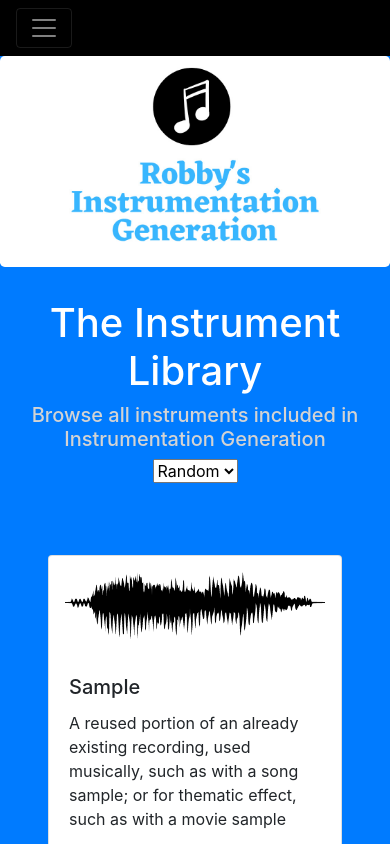
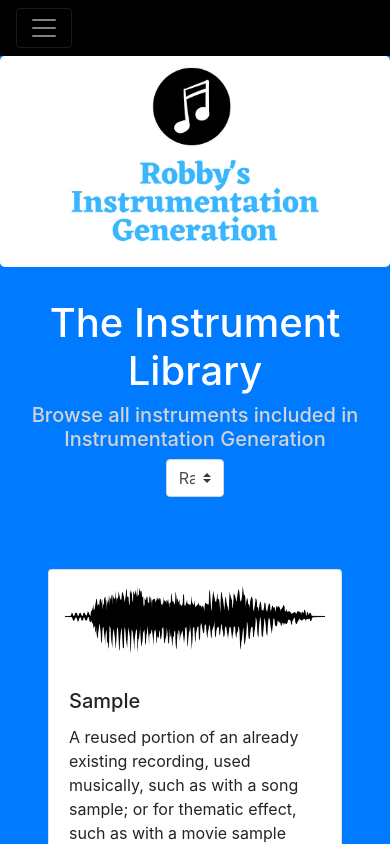
Before and after one commit to robbyph/instrumentation-generation, a Next.js app: page /library in a window 390 px wide. Shown: the top 844 px of the page. Built offline with nearby package versions, Linux system fonts and the light colour scheme.

Commit message:
Added bootstrap styling to selects and added sorting to instrument modal

```diff
--- a/components/Layout.js
+++ b/components/Layout.js
@@ -12,6 +12,8 @@ const Layout = ({children}) => {
 
     return (
         <>
+                    <meta content="width=device-width, initial-scale=1" name="viewport" />
+
         <Navigation currentPage={curPage()}></Navigation>
         <div>
             <main>
--- a/components/LibraryComponents/LibraryInstrumentList.js
+++ b/components/LibraryComponents/LibraryInstrumentList.js
@@ -31,7 +31,6 @@ const LibraryInstrumentList = (sortOption) => {
 
       useEffect(() => {
         var newInstruments = [...instrumentData]
-        console.log('Option: ' + sorting)
         if (sorting === '0') {
             setInstruments(shuffle(newInstruments))
         }else if (sorting === '1') {
--- a/pages/library.js
+++ b/pages/library.js
@@ -15,7 +15,7 @@ const library = () => {
                 />
                 <h1 className={styles.headingOne}>The Instrument Library</h1>
                 <h5 className={styles.headingFive}>Browse all instruments included in Instrumentation Generation</h5>
-                <select className={styles.sortSelect} onChange={(e) => setSortingOption(e.target.value)}>
+                <select className="custom-select" id='sortingSelect' onChange={(e) => setSortingOption(e.target.value)}>
                     <option defaultValue value ="0">Random</option>
                     <option value="1">A - Z</option>
                     <option value="2">Z - A</option>
--- /dev/null
+++ b/styles/InstrumentModal.module.scss
@@ -0,0 +1,4 @@
+.sortSelect{
+        display: block;
+        margin: 0 auto;
+}
--- a/styles/Library.module.scss
+++ b/styles/Library.module.scss
@@ -8,15 +8,16 @@
     color: rgb(211, 211, 211);
 }
 
-.sortSelect{
-    float: right;
-    margin-right:5%;
+.custom-select#sortingSelect{
+    width: 5% !important;
+    float: right !important;
+    margin-right:5% !important;
 }
 
 @media (max-width: 768px) {
-    .sortSelect{
-        float: none;
-        display: block;
-        margin: 0 auto;
+    .custom-select#sortingSelect{
+        float: none !important;
+        display: block !important;
+        margin: 0 auto !important;
     }
 }
--- a/styles/custom.scss
+++ b/styles/custom.scss
@@ -1,4 +1,5 @@
     @import "../node_modules/bootstrap/scss/bootstrap";
+
     //Theme colors
     $theme-colors:( "dark": #000, "light": #fff, "primary": #11a8ff, "secondary": #839796, "info": #325b72, "success": #4db482, "warning": #ffcf5f, "danger": #f44336);
     //Navbar stuff
@@ -13,5 +14,19 @@
         box-shadow: none !important;
     }
 
+    .custom-select#sortingSelect{
+        width: 15%;
+        float: right;
+        margin-right:5%;
+    }
+
+    @media (max-width: 768px) {
+        .custom-select#sortingSelect{
+            float: none;
+            display: block;
+            margin: 0 auto;
+        }
+    }
+
     //Keep at bottom
     @import '~bootstrap/scss/bootstrap.scss'
```
Also changed, not shown: components/Modals/InstrumentModal.js (+51 -5 lines).
